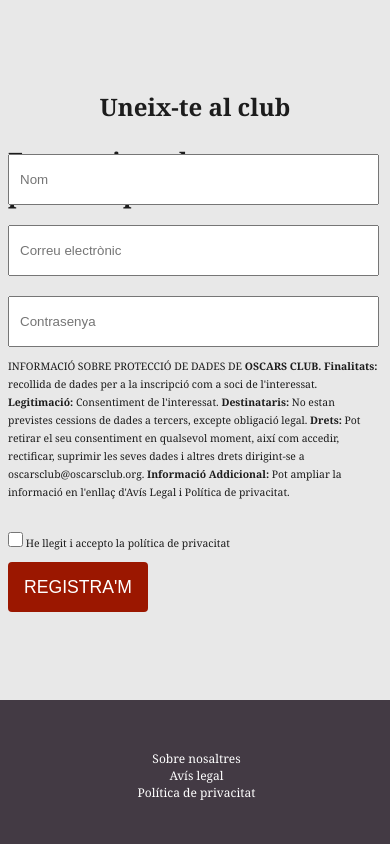
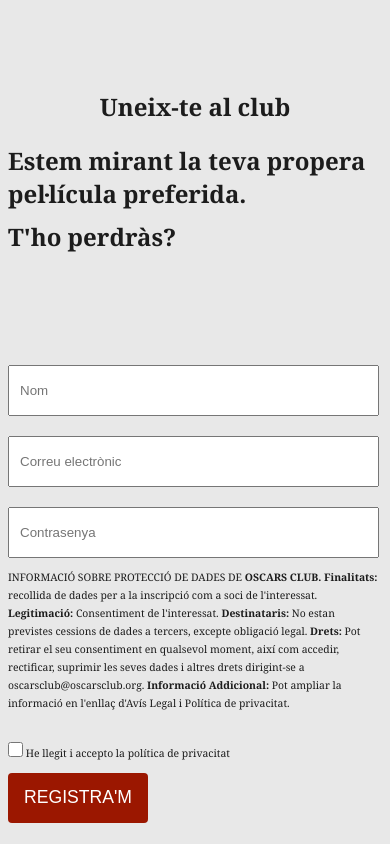
Before and after one commit to ecostasm/web, a plain HTML site: page index.html in a window 390 px wide. Shown: the part 1700-2544 px from the top of the page. Drawn offline with nearby package versions, Linux system fonts and the light colour scheme.

Commit message:
Add files via upload

```diff
--- a/css/style.css
+++ b/css/style.css
@@ -2070,8 +2070,8 @@ h2{
 	  align-items: center;
 	  grid-column-start: 1;
 	  grid-column-end: 13;
-	  grid-row-start: 2;
-	  grid-row-end: 2;
+	  grid-row-start: 3;
+	  grid-row-end: 3;
 	  text-align:left;
 
 	}
```
